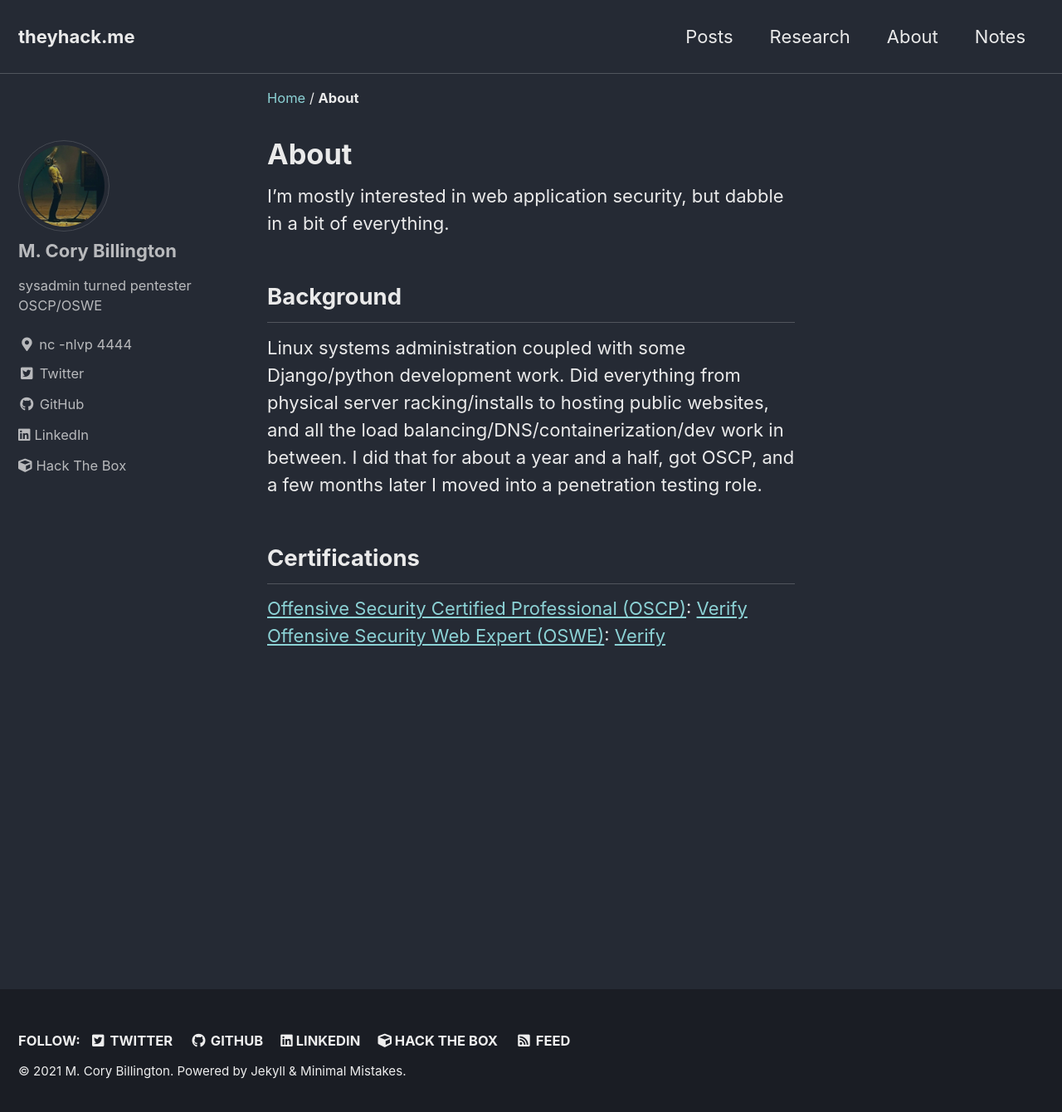
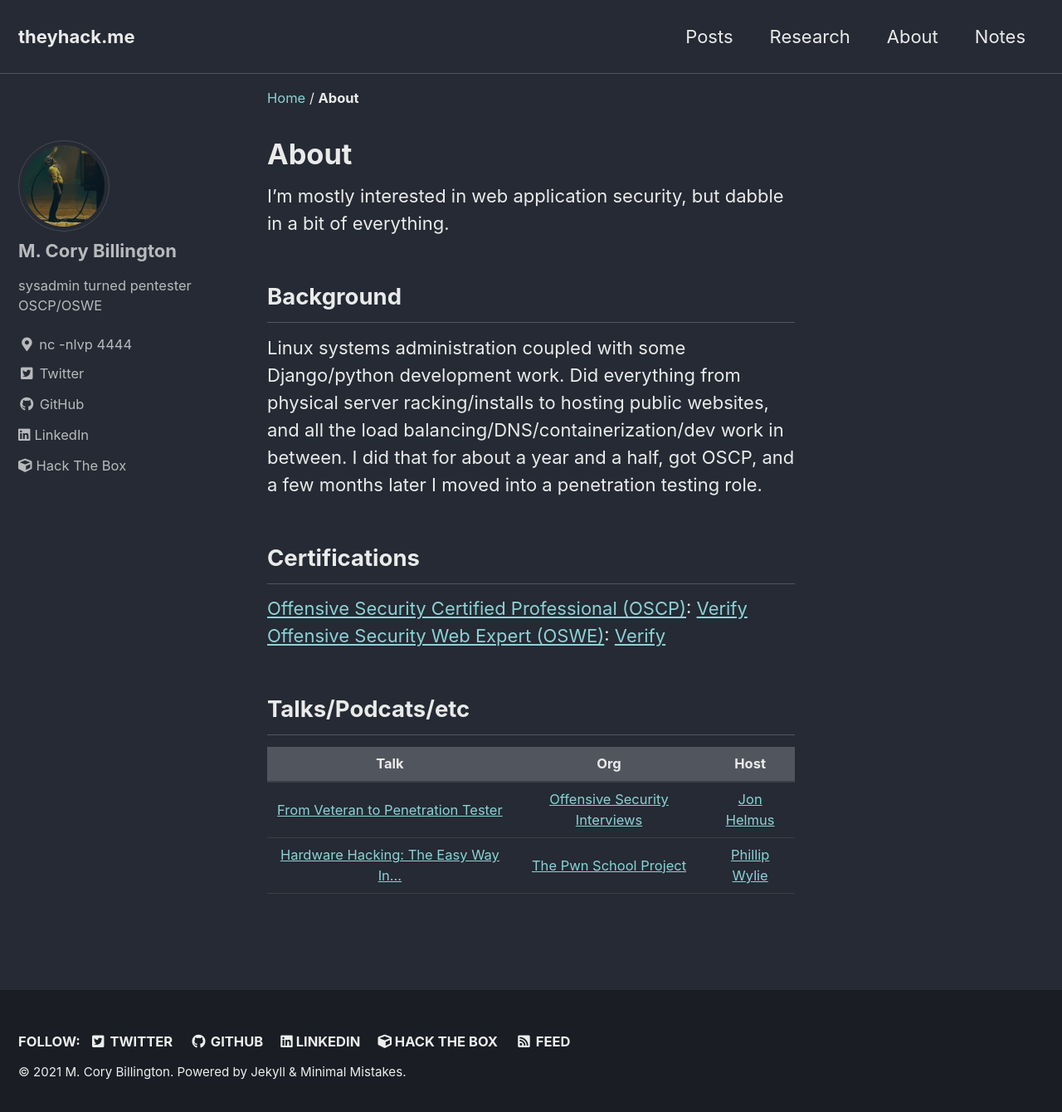
Before and after one commit to mcorybillington/mcorybillington.github.io, a Jekyll site: the page built from _pages/about.md, in a window 1280 px wide and 1347 px high. Shown: the top 1340 px of the window at 83% size. Built offline with Jekyll 4.4.1, drawn with Linux system fonts in a browser that asks for light colours; cached includes are drawn as plain includes.

Commit message:
Added talks section

```diff
--- a/_pages/about.md
+++ b/_pages/about.md
@@ -11,3 +11,9 @@ Linux systems administration coupled with some Django/python development work. D
 ## Certifications
 [Offensive Security Certified Professional (OSCP)](https://www.offensive-security.com/pwk-oscp/): [Verify](https://www.youracclaim.com/badges/2352083f-2957-4c8d-88db-5df6279b61da)
 [Offensive Security Web Expert (OSWE)](https://www.offensive-security.com/awae-oswe/): [Verify](https://www.youracclaim.com/badges/ab2933bd-5373-443f-b6fe-6a0608ecbe6b)
+## Talks/Podcats/etc
+
+|  Talk  |  Org  | Host |
+| :---: | :---------------: | :---: |
+[From Veteran to Penetration Tester](https://www.youtube.com/watch?v=DUdjVuHE8tk) | [Offensive Security Interviews](https://www.offsecinterviews.com/) | [Jon Helmus](https://twitter.com/Moos1e_Moose)
+[Hardware Hacking: The Easy Way In...](https://www.youtube.com/watch?v=MnyRjA-9WQM) | [The Pwn School Project](https://pwnschool.com/) | [Phillip Wylie](https://twitter.com/PhillipWylie)
```
